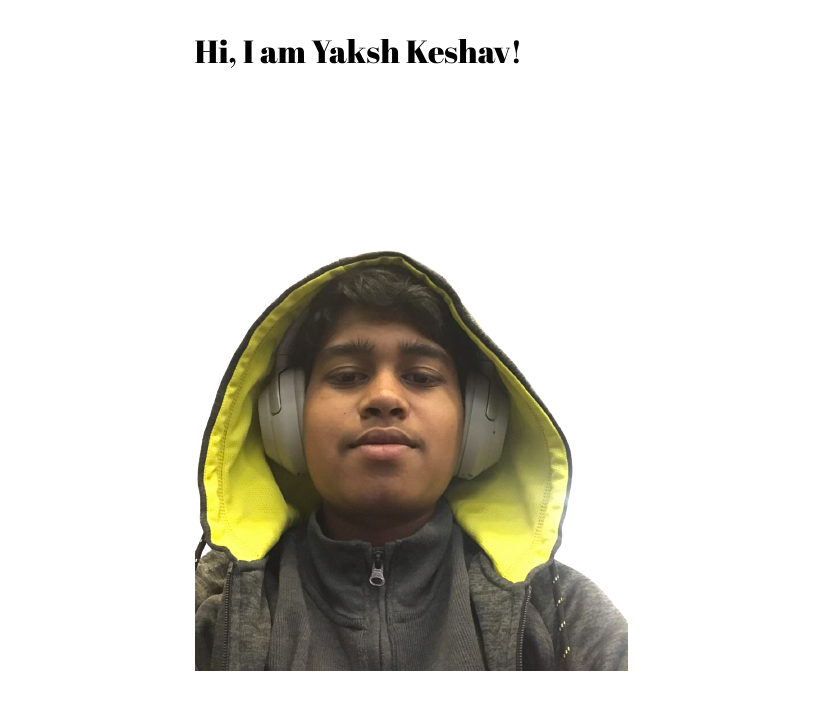
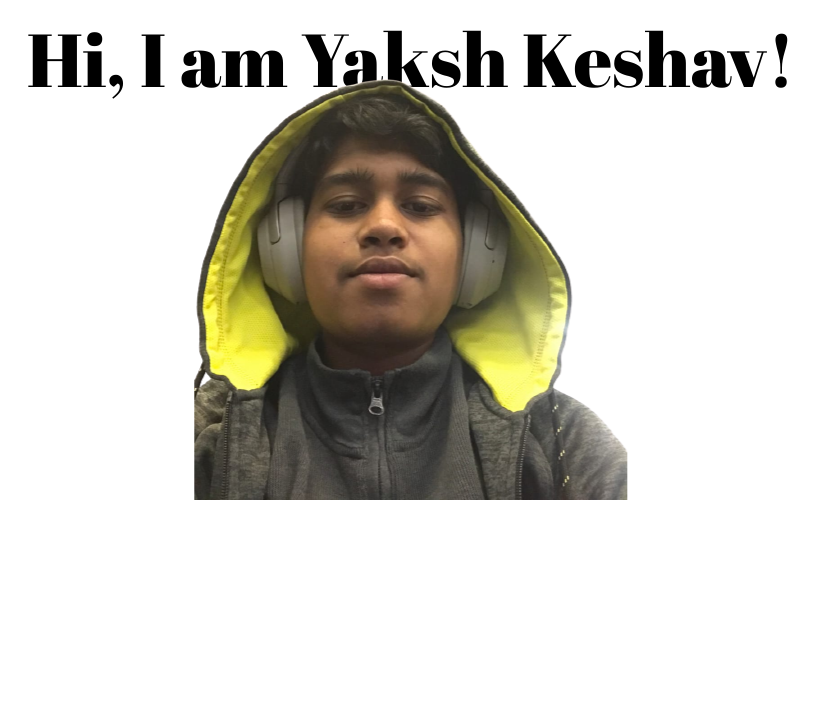
Before and after one commit to Yaksh391/Project-Identity, a Django app: page / in a window 1280 px wide. Shown: the top 710 px of the page, without its empty margins (229-1048 px from the left). Run offline with Django 4.2, Linux system fonts and the light colour scheme; data comes from the database, SQL or seed files in the repository.

Commit message:
added css for introduction center and potrait kind of effect

```diff
--- a/main/static/css/home.css
+++ b/main/static/css/home.css
@@ -6,16 +6,47 @@ body {
     display: flex;
     justify-content: center;
     position: absolute;
-    width: 75%;
+    width: 98%;
     left: 50%; top: auto;
     transform: translate(-50%,0);
 }
 
 .Introduction h1 {
     font-weight: 200;
+    width: 90%;
+    font-size: 75px;
+    text-align: center;
+    z-index: -1;
+    margin: 0 auto;
+    overflow: hidden;
+    height: 110px;
+    /*border-right: 0.07em solid black;*/
+    /*animation: typing 10s linear infinite forwards;*/
+}
+
+@keyframes typing {
+    0% { transform: scaleX(0)}
+    /*10% { width: 0 }*/
+    25% { transform: scaleX(100%) }
+    75% { transform: scaleX(100%) }
+    90% { transform: scaleX(0) }
+    100% { transform: scaleX(0) }
+    }
+
+.Introduction img {
+    z-index: 1;
+    margin-top: -195px;
+    /*width: 55%;*/
+    max-width: 100%;
+    height: auto;
+    position: relative;
+    left: 50%;
+    transform: translate(-50%,0);
+    /*box-shadow: black 0 0 5px;*/
 }
 
 .Introduction {
-    width: auto;
+    width: 95%;
     height: auto;
+    align-items: center;
 }
```
